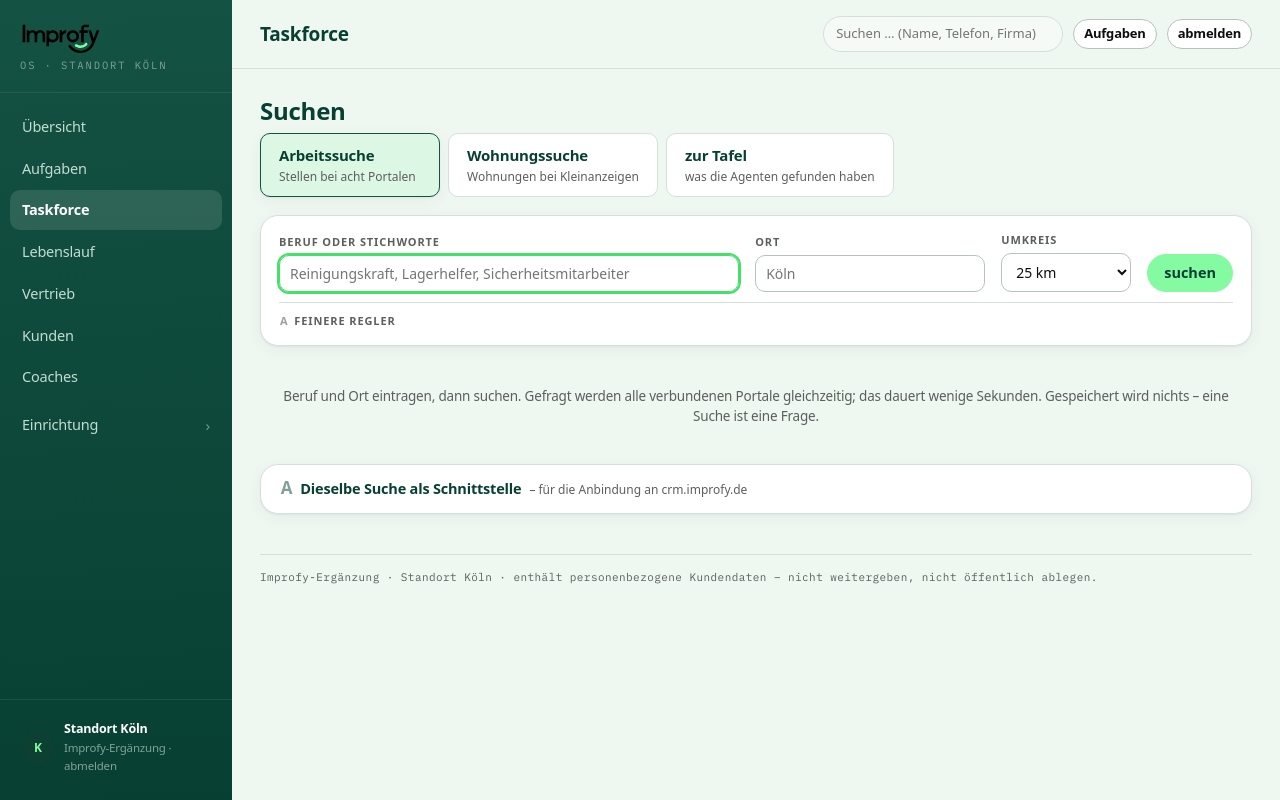
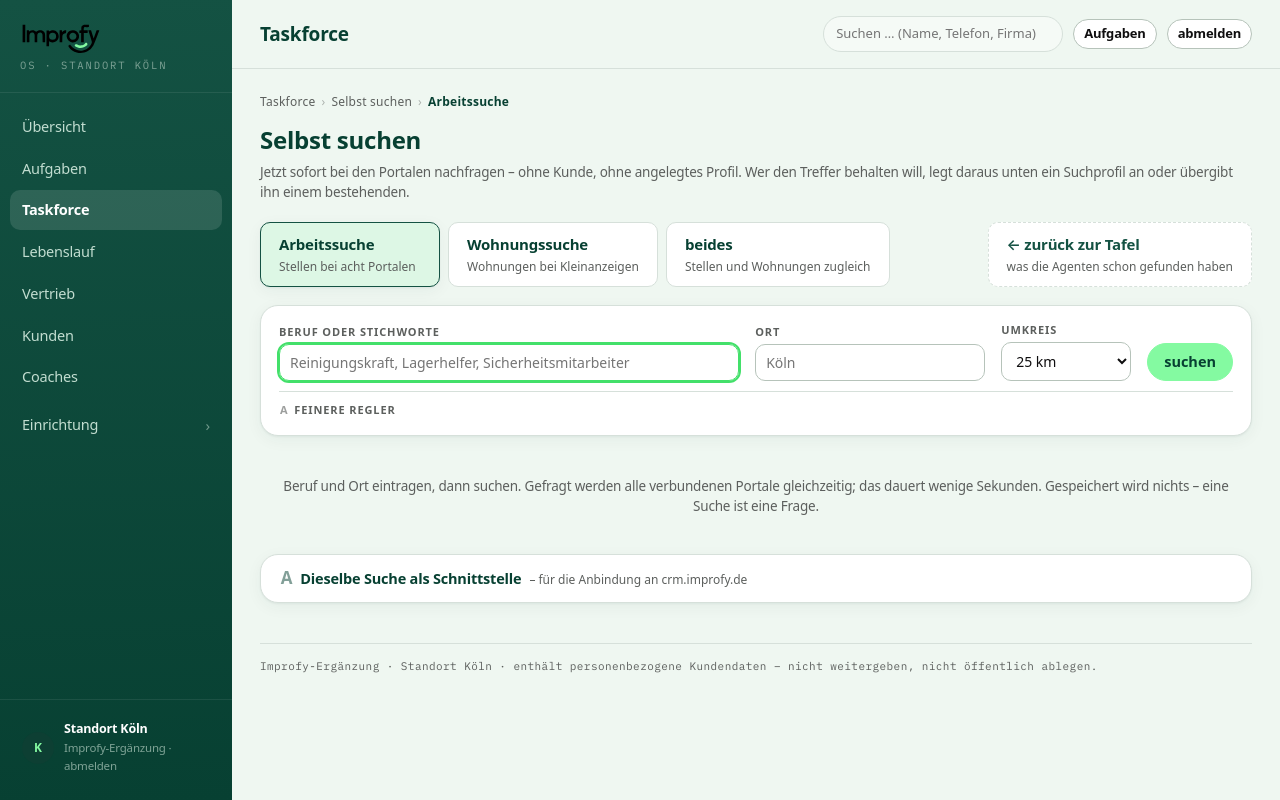
Before and after one commit to mohammadshh02/Improfy-Erg-nzung-CRM, a Flask app: page /taskforce/suchen in a window 1280 px wide. Run offline with Flask 3, Linux system fonts and the light colour scheme; data that the repository does not hold is empty; parts of the project's set-up code (start-up, migrations or seed data) failed here and were passed over; some web fonts are replaced.

Commit message:
Beides suchen, aus einer Suche ein Profil machen, Pfadleiste, Bedienprobe
Die Direktsuche kann jetzt Arbeit, Wohnung oder beides. Aus einer Suche, die etwas
taugt, wird mit einem Klick ein Suchprofil - bei beides zwei, und das Wohnprofil erbt
keine Berufe. Der Schritt fehlte: vorher musste man die Begriffe auf einer anderen
Seite noch einmal eintippen.

Pfadleiste auf jeder Seite der Taskforce. Wer aus der Personensuche oder aus dem CRM
mitten hineinspringt, sah eine Ueberschrift ohne Zusammenhang. Dazu eindeutige
Beschriftungen: Jobprofil anlegen statt Jobprofil, Suchprofile verwalten statt
Suchprofile, Regler aendern und Angebote ansehen statt Angebote & bearbeiten.

Neuer vierter Selbsttest bedienprobe.py: jedes url_for in jeder Vorlage zeigt auf eine
Route, jedes Formular trifft eine Route, die seine Methode kann, jede POST-Route
antwortet, und jeder Regler wird daran gemessen, ob eine Zeile ihn verletzt - nicht
daran, ob die Liste kuerzer wurde.

Co-Authored-By: Claude Opus 5 <noreply@anthropic.com>

```diff
--- a/app.py
+++ b/app.py
@@ -948,19 +948,39 @@ def _suchprofil(art, f):
                          kriterien=kriterien)
 
 
+def _suchen(art, f):
+    """Eine Suche ausfuehren – oder zwei, wenn beides gefragt ist.
+
+    „Beides" ist kein dritter Suchlauf, sondern die zwei vorhandenen nebeneinander. Die
+    Quellen sind ohnehin getrennt (acht Jobportale, zwei Wohnungsportale); sie zusammen
+    abzufragen ist derselbe Aufwand wie einzeln, weil ohnehin alle gleichzeitig gefragt
+    werden. Sortiert wird am Ende ueber beide Haelften – wer beides sucht, will die beste
+    Wohnung neben der besten Stelle sehen, nicht erst 200 Stellen."""
+    if art != "beides":
+        return tf.direktsuche(_suchprofil(art, f), quellen=f["quellen"])
+    treffer, meldungen = [], []
+    for eine in ("job", "wohnung"):
+        t, m = tf.direktsuche(_suchprofil(eine, f), quellen=f["quellen"], grenze=100)
+        treffer += t
+        meldungen += m
+    treffer.sort(key=lambda x: (-(x.get("score") or 0), x.get("titel") or ""))
+    return treffer, meldungen
+
+
 @app.route("/taskforce/suchen")
 def taskforce_suchen():
     """Beruf, Ort, Umkreis – Treffer. Ohne Kunde, ohne angelegtes Profil.
 
     Der Weg ueber Kunde → Suchprofil → Agentenlauf bleibt: er ist der taegliche Betrieb.
     Diese Seite ist das Gegenstueck dafuer, dass jemand einfach nachsehen will."""
-    art = request.args.get("art") if request.args.get("art") in ("job", "wohnung") else "job"
+    art = request.args.get("art")
+    art = art if art in ("job", "wohnung", "beides") else "job"
     f = _suchform()
     gesucht = bool(request.args.get("was") or request.args.get("wo"))
     treffer, meldungen, dauer = [], [], 0.0
     if gesucht:
         begonnen = time.time()
-        treffer, meldungen = tf.direktsuche(_suchprofil(art, f), quellen=f["quellen"])
+        treffer, meldungen = _suchen(art, f)
         dauer = time.time() - begonnen
         session["tf_suche"] = [{k: t.get(k) for k in
                                 ("quelle", "extern_id", "titel", "anbieter", "ort",
@@ -970,8 +990,9 @@ def taskforce_suchen():
                  f"{len(treffer)} Treffer")
     return render_template("taskforce_suchen.html", art=art, f=f, gesucht=gesucht,
                            treffer=treffer, meldungen=meldungen, dauer=dauer,
-                           arbeitszeiten=tf.ARBEITSZEITEN, quellen=tf.quellen_stand(art),
-                           profile=tf.uebersicht(art=art))
+                           arbeitszeiten=tf.ARBEITSZEITEN,
+                           quellen=tf.quellen_stand(None if art == "beides" else art),
+                           profile=tf.uebersicht(art=None if art == "beides" else art))
 
 
 @app.route("/taskforce/suchen/uebernehmen", methods=["POST"])
@@ -995,6 +1016,73 @@ def taskforce_suche_uebernehmen():
                                     f" Der Rest lag schon auf der Tafel."))
 
 
+def _profil_aus_suche(kid, art, formular, doppelt=False):
+    """Aus den Reglern einer Suche ein Suchprofil bauen. Eine Stelle, damit die
+    Einzel- und die Doppelanlage nie auseinanderlaufen.
+
+    `doppelt` heisst: aus einer Suche entstehen zwei Profile. Dann duerfen die Suchbegriffe
+    nicht in die Wohnungshaelfte wandern – „Lagerhelfer, Produktionshelfer" als Name eines
+    Wohnprofils ist nicht nur haesslich, es fuehrt in drei Wochen jemanden in die Irre, der
+    wissen will, wonach dort eigentlich gesucht wird."""
+    wohnsuche = art == "wohnung" and doppelt
+    return tf.profil_speichern({
+        "kunde_id": kid, "art": art, "standort": db.STANDORT_STANDARD,
+        "titel": ("Wohnungssuche" if wohnsuche else
+                  (formular.get("titel") or "").strip()
+                  or (formular.get("was") or "").strip()
+                  or ("Arbeitssuche" if art == "job" else "Wohnungssuche")),
+        "suchbegriffe": "" if wohnsuche else (formular.get("was") or ""),
+        "ort": formular.get("wo") or "Köln",
+        "umkreis_km": formular.get("km") or 25,
+        "max_miete": formular.get("miete") or None,
+        "min_zimmer": formular.get("zimmer") or None,
+        "min_flaeche": formular.get("flaeche") or None,
+        "arbeitszeit": formular.get("arbeitszeit") or None,
+    })
+
+
+@app.route("/taskforce/suchen/als-profil", methods=["POST"])
+def taskforce_suche_als_profil():
+    """Aus einer Suche, die etwas taugt, ein stehendes Suchprofil machen.
+
+    Der fehlende Schritt zwischen „ich sehe nach" und „der Agent sucht das taeglich".
+    Ohne ihn musste man die Begriffe ein zweites Mal eintippen – auf einer anderen Seite,
+    in einem anderen Formular, und wehe man tippte anders."""
+    kid = request.form.get("kunde", type=int)
+    art = request.form.get("art")
+    art = art if art in ("job", "wohnung", "beides") else "job"
+    zurueck = request.form.get("zurueck") or url_for("taskforce_suchen")
+    if not kid or not tf.kunden_info(kid):
+        return _mit_meldung(zurueck, "Kein Kunde gewählt – es wurde nichts angelegt.")
+    # „Beides" ist keine Art, sondern zwei Auftraege. Also werden zwei Profile daraus –
+    # sonst muesste der Mensch dieselbe Suche zweimal machen, um beides festzuhalten.
+    if art == "beides":
+        angelegt = [_profil_aus_suche(kid, eine, request.form, doppelt=True)
+                    for eine in ("job", "wohnung")]
+        notieren("Zwei Suchprofile aus einer Suche angelegt", "taskforce", str(angelegt[0]))
+        return redirect(url_for("taskforce_stand", kid=kid,
+                                meldung="Zwei Suchprofile angelegt, für Arbeit und für Wohnung."
+                                        " Die Agenten suchen ab jetzt beides von selbst."))
+    daten = {
+        "kunde_id": kid, "art": art, "standort": db.STANDORT_STANDARD,
+        "titel": (request.form.get("titel") or "").strip()
+                 or (request.form.get("was") or "").strip()
+                 or ("Arbeitssuche" if art == "job" else "Wohnungssuche"),
+        "suchbegriffe": request.form.get("was") or "",
+        "ort": request.form.get("wo") or "Köln",
+        "umkreis_km": request.form.get("km") or 25,
+        "max_miete": request.form.get("miete") or None,
+        "min_zimmer": request.form.get("zimmer") or None,
+        "min_flaeche": request.form.get("flaeche") or None,
+        "arbeitszeit": request.form.get("arbeitszeit") or None,
+    }
+    pid = tf.profil_speichern(daten)
+    notieren("Suchprofil aus einer Suche angelegt", "taskforce", str(pid), daten["titel"])
+    return redirect(url_for("taskforce_profil", pid=pid,
+                            meldung="Profil angelegt. Der Agent sucht das ab jetzt von selbst – "
+                                    "unten laufen lassen für den ersten Durchgang."))
+
+
 @app.route("/taskforce/api/suche")
 def taskforce_api_suche():
     """Die Direktsuche als Schnittstelle – die Naht, an der das CRM andockt.
@@ -1002,9 +1090,10 @@ def taskforce_api_suche():
     Kein Kunde, keine Ablage: Frage rein, Treffer raus. Das CRM schickt Beruf, Ort und
     Umkreis und bekommt Quelle, Fremd-ID, Titel, Anbieter, Ort und Relevanz zurueck."""
     from flask import jsonify
-    art = request.args.get("art") if request.args.get("art") in ("job", "wohnung") else "job"
+    art = request.args.get("art")
+    art = art if art in ("job", "wohnung", "beides") else "job"
     f = _suchform()
-    treffer, meldungen = tf.direktsuche(_suchprofil(art, f), quellen=f["quellen"])
+    treffer, meldungen = _suchen(art, f)
     return jsonify(art=art, suche={k: f[k] for k in ("was", "wo", "km")},
                    anzahl=len(treffer), meldungen=meldungen, treffer=treffer)
 
@@ -1069,8 +1158,16 @@ def taskforce_stand(kid):
         abort(404)
     offen = [a for a in tf.neue_angebote(limit=200, kunde_id=kid, status=None)
              if a["status"] in ("neu", "gesehen")]
+    # Selbst suchen, ohne die Begriffe neu zu tippen: das Profil dieses Menschen fuellt
+    # die Suchmaske vor. Wer am Telefon schnell nachsehen will, ist dann einen Klick weit weg.
+    profile = tf.profile_von(kid)
+    erstes = next((p for p in profile if p["art"] == "job"), None) or (profile[0] if profile else None)
+    suche = {"art": (erstes or {}).get("art") or "job",
+             "was": (erstes or {}).get("suchbegriffe") or "",
+             "wo": (erstes or {}).get("ort") or kunde.get("stadt") or "Köln",
+             "km": (erstes or {}).get("umkreis_km") or 25}
     return render_template(
-        "taskforce_stand.html", kunde=kunde,
+        "taskforce_stand.html", kunde=kunde, suche=suche,
         bilanz=tf.kunden_bilanz(kid), offen=offen,
         verlauf=tf.kunden_nachweis(kid), status_text=tf.STATUS_TEXT,
         leute=_tf_leute(), meldung=request.args.get("meldung"))
--- a/static/stil.css
+++ b/static/stil.css
@@ -349,3 +349,13 @@ td.zahl-sp strong,td.zahl-sp{font-variant-numeric:tabular-nums}
    er waehlt nichts aus, er fuehrt woandershin. Darum gestrichelt statt gefuellt. */
 .modus-suchen{border-style:dashed;margin-left:auto}
 .modus-suchen strong{color:var(--pine)}
+
+/* ---------- Pfadleiste. Wer aus der Personensuche oder aus dem CRM mitten in eine Seite
+   springt, sieht sonst eine Ueberschrift ohne Zusammenhang. Eine Zeile sagt, wo er ist
+   und wie er eine Ebene hoeher kommt. */
+.pfad{display:flex;flex-wrap:wrap;align-items:center;gap:6px;margin:0 0 10px;
+  font-size:12px;letter-spacing:.02em;color:var(--muted)}
+.pfad a{color:var(--muted);text-decoration:none;border-bottom:1px solid transparent}
+.pfad a:hover{color:var(--heading);border-bottom-color:var(--line-strong)}
+.pfad span[aria-current]{color:var(--heading);font-weight:560}
+.pfad-pfeil{opacity:.45}
--- /dev/null
+++ b/templates/_pfad.html
@@ -0,0 +1,21 @@
+{#  Die Pfadleiste. Steht auf jeder Seite der Taskforce ganz oben.
+
+    **Warum.** Die Taskforce hat inzwischen fünf Seiten, die einander verlinken: Tafel,
+    Direktsuche, Stand eines Kunden, seine Suchprofile, ein einzelnes Profil. Wer über die
+    Personensuche oder aus dem CRM mitten hineinspringt, sieht eine Seite ohne Zusammenhang
+    und weiß weder, wo er ist, noch wie er eine Ebene höher kommt. Die Leiste beantwortet
+    beides in einer Zeile – und jeder Schritt darin ist anklickbar.
+
+    Aufruf:  {% raw %}{% from "_pfad.html" import pfad %}
+             {{ pfad([("Taskforce", url_for('taskforce_seite')), ("Arbeitssuche", None)]) }}{% endraw %}
+    Der letzte Eintrag hat kein Ziel – man ist ja schon dort.  #}
+
+{% macro pfad(teile) -%}
+<nav class="pfad" aria-label="Wo Sie gerade sind">
+  {%- for name, ziel in teile %}
+    {%- if ziel %}<a href="{{ ziel }}">{{ name }}</a>
+    {%- else %}<span aria-current="page">{{ name }}</span>{% endif %}
+    {%- if not loop.last %}<span class="pfad-pfeil">›</span>{% endif %}
+  {%- endfor %}
+</nav>
+{%- endmacro %}
--- a/templates/taskforce_suchen.html
+++ b/templates/taskforce_suchen.html
@@ -1,27 +1,38 @@
 {% extends "basis.html" %}
 {% block titel %}Suchen – Taskforce{% endblock %}
 {% block inhalt %}
+{% from "_pfad.html" import pfad %}
 
 {# Die Direktsuche. Bis hierher führte der einzige Weg zu Treffern über Kunde → Suchprofil
    → Agentenlauf. Wer am Telefon wissen will, was es in Leverkusen für Lagerhelfer gibt,
    braucht kein Profil, sondern ein Feld. Gesucht wird live bei allen Portalen der Art;
    gespeichert wird nichts, solange niemand „übernehmen" drückt. #}
 
-<h1>Suchen</h1>
+{{ pfad([("Taskforce", url_for('taskforce_seite')),
+          ("Selbst suchen", url_for('taskforce_suchen')),
+          ("Arbeitssuche" if art == 'job' else ("Wohnungssuche" if art == 'wohnung'
+           else "Arbeit und Wohnung"), None)]) }}
+
+<h1>Selbst suchen</h1>
+<p class="unterzeile">Jetzt sofort bei den Portalen nachfragen – ohne Kunde, ohne angelegtes
+  Profil. Wer den Treffer behalten will, legt daraus unten ein Suchprofil an oder übergibt
+  ihn einem bestehenden.</p>
 
 <nav class="modus" aria-label="Was gesucht wird">
   <a class="modus-knopf{{ ' an' if art=='job' }}" href="{{ url_for('taskforce_suchen', art='job') }}">
     <strong>Arbeitssuche</strong><span>Stellen bei acht Portalen</span></a>
   <a class="modus-knopf{{ ' an' if art=='wohnung' }}" href="{{ url_for('taskforce_suchen', art='wohnung') }}">
     <strong>Wohnungssuche</strong><span>Wohnungen bei Kleinanzeigen</span></a>
-  <a class="modus-knopf" href="{{ url_for('taskforce_seite') }}">
-    <strong>zur Tafel</strong><span>was die Agenten gefunden haben</span></a>
+  <a class="modus-knopf{{ ' an' if art=='beides' }}" href="{{ url_for('taskforce_suchen', art='beides', was=f.was, wo=f.wo, km=f.km) }}">
+    <strong>beides</strong><span>Stellen und Wohnungen zugleich</span></a>
+  <a class="modus-knopf modus-suchen" href="{{ url_for('taskforce_seite') }}">
+    <strong>← zurück zur Tafel</strong><span>was die Agenten schon gefunden haben</span></a>
 </nav>
 
 <form class="reglerbank" method="get" id="suchform">
   <input type="hidden" name="art" value="{{ art }}">
   <div class="reglerreihe">
-    {% if art == 'job' %}
+    {% if art != 'wohnung' %}
     <label style="flex:2;min-width:240px">Beruf oder Stichworte
       <input type="text" name="was" value="{{ f.was or '' }}" autofocus
              placeholder="Reinigungskraft, Lagerhelfer, Sicherheitsmitarbeiter"></label>
@@ -40,7 +51,7 @@
   <details class="tf-mehr" {{ 'open' if f.fein }}>
     <summary>Feinere Regler{% if f.fein %} <span class="plakette p-teal">{{ f.fein }} gesetzt</span>{% endif %}</summary>
     <div class="reglerreihe">
-      {% if art == 'job' %}
+      {% if art != 'wohnung' %}
       <label>Arbeitszeit
         <select name="arbeitszeit"><option value="">egal</option>
           {% for code, name in arbeitszeiten %}<option value="{{ code }}" {{ 'selected' if f.arbeitszeit==code }}>{{ name }}</option>{% endfor %}</select></label>
@@ -48,7 +59,8 @@
         <select name="gehalt"><option value="">egal</option>
           {% for v in [1800, 2200, 2600, 3000, 3500] %}<option value="{{ v }}" {{ 'selected' if f.gehalt==v }}>{{ v }} €</option>{% endfor %}</select></label>
       <label class="reglerhaken"><input type="checkbox" name="quereinstieg" value="1" {{ 'checked' if f.quereinstieg }}> nur Quereinstieg</label>
-      {% else %}
+      {% endif %}
+      {% if art != 'job' %}
       <label>Miete bis
         <select name="miete"><option value="">egal</option>
           {% for v in [500, 700, 900, 1100, 1400] %}<option value="{{ v }}" {{ 'selected' if f.miete==v }}>{{ v }} €</option>{% endfor %}</select></label>
@@ -129,6 +141,38 @@
       Solange keins angelegt ist, ist das hier eine reine Suche – zum Nachsehen und Weitergeben.</p>
     {% endif %}
   </form>
+
+  {# Der Schritt zwischen „ich sehe nach" und „der Agent sucht das täglich". Ohne ihn musste
+     man die Begriffe ein zweites Mal eintippen – auf einer anderen Seite, in einem anderen
+     Formular, und wehe man tippte anders: dann suchte der Agent etwas anderes als der
+     Mensch, der die Suche gut fand. #}
+  <div class="karte" style="margin-top:12px">
+    <h3 style="margin-top:0">Diese Suche für einen Kunden festhalten{% if art == 'beides' %}
+      <span class="marke" style="font-weight:400">– als zwei Profile, für Arbeit und für Wohnung</span>{% endif %}</h3>
+    <form method="post" action="{{ url_for('taskforce_suche_als_profil') }}"
+          style="display:flex;gap:10px;align-items:center;flex-wrap:wrap;margin:0">
+      <input type="hidden" name="art" value="{{ art }}">
+      <input type="hidden" name="was" value="{{ f.was or '' }}">
+      <input type="hidden" name="wo" value="{{ f.wo or '' }}">
+      <input type="hidden" name="km" value="{{ f.km }}">
+      <input type="hidden" name="arbeitszeit" value="{{ f.arbeitszeit or '' }}">
+      <input type="hidden" name="miete" value="{{ f.miete or '' }}">
+      <input type="hidden" name="zimmer" value="{{ f.zimmer or '' }}">
+      <input type="hidden" name="flaeche" value="{{ f.flaeche or '' }}">
+      <input type="hidden" name="zurueck" value="{{ request.full_path }}">
+      <div class="ksuche ksuche-klein" data-ziel="filter" style="min-width:260px"
+           data-api="{{ url_for('api_kunden_suche') }}">
+        <input type="search" class="ksuche-feld" autocomplete="off" data-nicht-abschicken="1"
+               placeholder="Für wen? Namen tippen …">
+        <input type="hidden" name="kunde" required>
+        <div class="ksuche-liste" hidden></div>
+      </div>
+      <input type="text" name="titel" placeholder="Name des Profils (sonst der Suchbegriff)"
+             style="min-width:220px">
+      <button type="submit" class="btn btn-primary">als Suchprofil anlegen</button>
+      <span class="marke">Ab dann suchen die Agenten das von selbst, mit genau diesen Reglern.</span>
+    </form>
+  </div>
   {% endif %}
 </section>
 {% endif %}
```
Also changed, not shown: api.py (+18 -4 lines), bedienprobe.py (added, +198 -0 lines), taskforce_test.py (+22 -0 lines), templates/taskforce.html (+6 -1 lines), templates/taskforce_kunde.html (+16 -9 lines), templates/taskforce_profil.html (+8 -3 lines), templates/taskforce_stand.html (+9 -2 lines).
